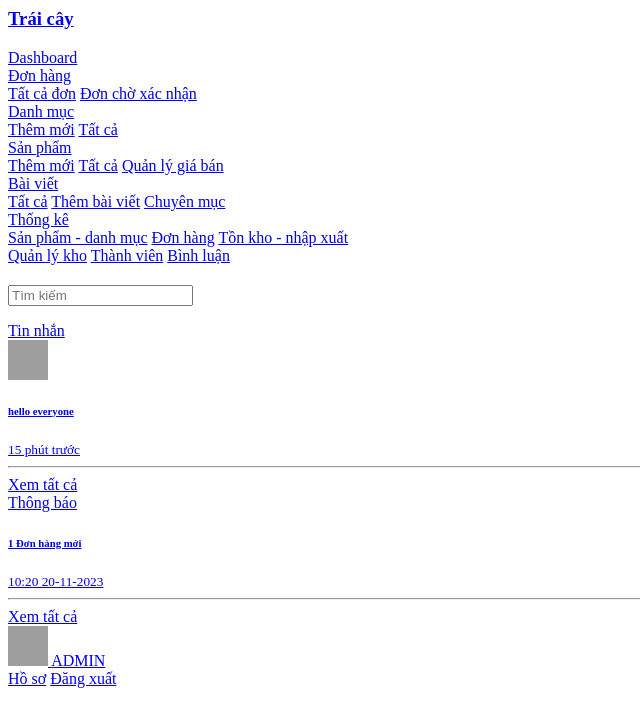
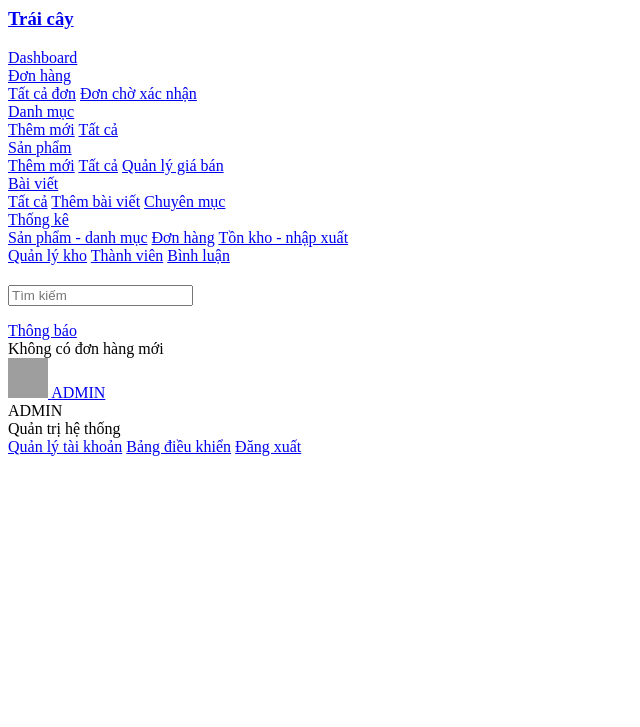
Before and after one commit to hoathien023/nhom8_web2, a PHP site: page /DUAN_TRAICAY/admin/components/header.php in a window 1280 px wide. Shown: the top 727 px of the page, without its empty margins (0-640 px from the left). Run offline with PHP 8.4, Linux system fonts and the light colour scheme; grey boxes are pictures that could not be loaded.

Commit message:
Harden admin auth UX and table behavior updates.
Disable DataTable column sorting indicators, set unconfirmed orders pagination to 10, improve admin header notifications/profile UI, validate admin user role inputs, normalize cost price display formatting, and enforce strict password matching without trimming whitespace for both admin and user login.

Made-with: Cursor

```diff
--- a/admin/components/header.php
+++ b/admin/components/header.php
@@ -2,6 +2,14 @@
 
 
     <div class="container-xxl position-relative bg-white d-flex p-0">
+        <?php
+            $new_orders = [];
+            $new_order_count = 0;
+            if (isset($OrderModel)) {
+                $new_orders = $OrderModel->select_orders_unconfirmed();
+                $new_order_count = count($new_orders);
+            }
+        ?>
         <!-- Spinner Start -->
         <!-- <div id="spinner" class="show bg-white position-fixed translate-middle w-100 vh-100 top-50 start-50 d-flex align-items-center justify-content-center">
             <div class="spinner-border text-primary" style="width: 3rem; height: 3rem;" role="status">
@@ -124,39 +132,28 @@
                 </form>
                 <div class="navbar-nav align-items-center ms-auto">
                     <div class="nav-item dropdown">
-                        <a href="#" class="nav-link dropdown-toggle" data-bs-toggle="dropdown">
-                            <i class="fa fa-envelope me-lg-2"></i>
-                            <span class="d-none d-lg-inline-flex">Tin nhắn</span>
-                        </a>
-                        <div class="dropdown-menu dropdown-menu-end bg-white border-1 rounded-0 rounded-bottom m-0">
-                            <a href="#" class="dropdown-item">
-                                <div class="d-flex align-items-center">
-                                    <img class="rounded-circle" src="public_admin/img/user-default.png" alt=""
-                                        style="width: 40px; height: 40px;">
-                                    <div class="ms-2">
-                                        <h6 class="fw-normal mb-0">hello everyone</h6>
-                                        <small>15 phút trước</small>
-                                    </div>
-                                </div>
-                            </a>
-                            <hr class="dropdown-divider">
-
-                            <a href="#" class="dropdown-item text-center">Xem tất cả</a>
-                        </div>
-                    </div>
-                    <div class="nav-item dropdown">
-                        <a href="#" class="nav-link dropdown-toggle" data-bs-toggle="dropdown">
+                        <a href="#" class="nav-link dropdown-toggle position-relative" data-bs-toggle="dropdown" style="overflow: visible;">
                             <i class="fa fa-bell me-lg-2"></i>
+                            <?php if ($new_order_count > 0): ?>
+                                <span class="position-absolute badge rounded-pill bg-danger" style="top: 6px; right: -8px; transform: none; z-index: 2;">
+                                    <?=$new_order_count?>
+                                </span>
+                            <?php endif; ?>
                             <span class="d-none d-lg-inline-flex">Thông báo</span>
                         </a>
                         <div class="dropdown-menu dropdown-menu-end bg-white border-1 rounded-0 rounded-bottom m-0">
-                            <a href="#" class="dropdown-item">
-                                <h6 class="fw-normal mb-0">1 Đơn hàng mới</h6>
-                                <small>10:20 20-11-2023</small>
-                            </a>
-                            <hr class="dropdown-divider">
-
-                            <a href="#" class="dropdown-item text-center">Xem tất cả</a>
+                            <?php if ($new_order_count === 0): ?>
+                                <div class="dropdown-item text-muted">Không có đơn hàng mới</div>
+                            <?php else: ?>
+                                <?php foreach (array_slice($new_orders, 0, 5) as $notify_order): ?>
+                                    <a href="index.php?quanli=cap-nhat-don-hang&id=<?=$notify_order['order_id']?>" class="dropdown-item">
+                                        <h6 class="fw-normal mb-0">Đơn mới #<?=$notify_order['order_id']?> - <?=htmlspecialchars($notify_order['full_name'])?></h6>
+                                        <small><?=$BaseModel->date_format($notify_order['order_date'], '')?></small>
+                                    </a>
+                                    <hr class="dropdown-divider">
+                                <?php endforeach; ?>
+                                <a href="index.php?quanli=danh-sach-don-cho" class="dropdown-item text-center">Xem tất cả đơn mới</a>
+                            <?php endif; ?>
                         </div>
                     </div>
                     <div class="nav-item dropdown">
@@ -165,8 +162,13 @@
                                 style="width: 40px; height: 40px;">
                             <span class="d-none d-lg-inline-flex">ADMIN</span>
                         </a>
-                        <div class="dropdown-menu dropdown-menu-end bg-white border-1 rounded-0 rounded-bottom m-0">
-                            <a href="#" class="dropdown-item">Hồ sơ</a>
+                        <div class="dropdown-menu dropdown-menu-end bg-white border-1 rounded-3 shadow-sm m-0 p-2" style="min-width: 260px;">
+                            <div class="px-2 py-2 border-bottom mb-2">
+                                <div class="fw-semibold text-dark"><?=isset($_SESSION['user_admin']['full_name']) ? htmlspecialchars($_SESSION['user_admin']['full_name']) : 'ADMIN'?></div>
+                                <div class="text-muted small">Quản trị hệ thống</div>
+                            </div>
+                            <a href="index.php?quanli=danh-sach-khach-hang" class="dropdown-item rounded">Quản lý tài khoản</a>
+                            <a href="index.php" class="dropdown-item rounded">Bảng điều khiển</a>
                             <a href="index.php?quanli=dang-xuat" class="dropdown-item">Đăng xuất</a>
                         </div>
                     </div>
--- a/admin/don-hang/unconfirmed.php
+++ b/admin/don-hang/unconfirmed.php
@@ -11,7 +11,7 @@
 
 
         <div class="table-responsive">
-            <table class="table text-start align-middle table-bordered table-hover mb-0">
+            <table class="table text-start align-middle table-bordered table-hover mb-0" id="orders-unconfirmed-list">
                 <thead>
                     <tr class="text-dark">
 
--- a/admin/khach-hang/add.php
+++ b/admin/khach-hang/add.php
@@ -8,6 +8,7 @@
         'password_confirm' => '',
         'phone' => '',
         'address' => '',
+        'role' => '',
     );
 
     $temp = array(
@@ -36,6 +37,10 @@
         $address = trim($_POST["address"]);
         $role = $_POST["role"];
         $image = "user-default.png";
+
+        if (!in_array((int)$role, [0, 1], true)) {
+            $error['role'] = 'Vai trò không hợp lệ.';
+        }
 
         //MÃ hóa password
         $hashed_password = password_hash($password, PASSWORD_DEFAULT);
@@ -160,6 +165,7 @@
                         <option selected value="0">Khách hàng</option>
                         <option value="1">Nhân viên</option>
                     </select>
+                    <span class="text-danger err"><?=$error['role']?></span>
 
                 </div>
 
--- a/admin/login.php
+++ b/admin/login.php
@@ -41,7 +41,8 @@
     $error ='';
     if ($_SERVER["REQUEST_METHOD"] == "POST" && isset($_POST["login"])) {
         $username = trim($_POST["username"]);
-        $password = trim($_POST["password"]);
+        // Không trim mật khẩu để tránh đăng nhập sai chuẩn bảo mật.
+        $password = isset($_POST["password"]) ? (string)$_POST["password"] : '';
 
         if (!empty($username) && !empty($password)) {
             $user = $CustomerModel->get_user_admin($username);
--- a/admin/models_admin/CustomerModel.php
+++ b/admin/models_admin/CustomerModel.php
@@ -14,6 +14,11 @@
         }
 
         public function user_insert($username, $password, $full_name, $image, $email, $phone, $address, $role) {
+            $role = (int)$role;
+            if (!in_array($role, [0, 1], true)) {
+                throw new Exception("Vai trò tài khoản không hợp lệ.");
+            }
+
             $sql = "INSERT INTO users(username, password, full_name, image, email, phone, address, role) VALUES(?,?,?,?,?,?,?,?)";
 
             pdo_execute($sql, $username, $password, $full_name, $image, $email, $phone, $address, $role);
--- a/admin/models_admin/ProductModel.php
+++ b/admin/models_admin/ProductModel.php
@@ -14,7 +14,7 @@
         }
 
         public function format_cost_price($cost_price) {
-            return number_format((float)$cost_price, 3, ',', '.');
+            return number_format((int)round((float)$cost_price), 0, ',', '.');
         }
 
         public function insert_product($category_id, $name, $unit, $image, $quantity, $cost_price, $profit_rate, $price, $sale_price, $details, $short_description, $status) {
--- a/views/user/login.php
+++ b/views/user/login.php
@@ -16,7 +16,8 @@
 
     if ($_SERVER["REQUEST_METHOD"] == "POST" && isset($_POST["signin"])) {
         $username = trim($_POST["username_login"]);
-        $password = trim($_POST["password_login"]);
+        // Không trim mật khẩu để tránh đăng nhập sai chuẩn bảo mật.
+        $password = isset($_POST["password_login"]) ? (string)$_POST["password_login"] : '';
 
         if (!empty($username) && !empty($password)) {
             $user = $CustomerModel->get_user_by_username($username);
```
Also changed, not shown: admin/components/footer.php (+92 -2 lines).
